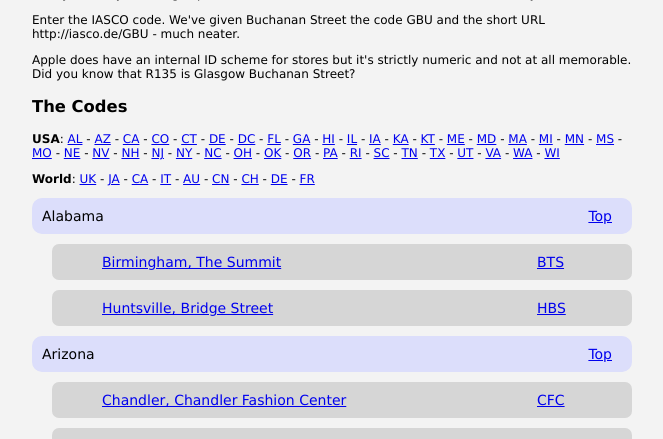
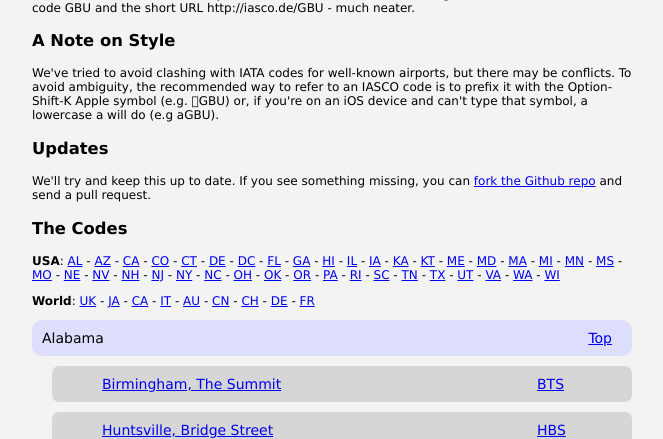
Before and after one commit to fspeirs/IASCO.de, a PHP site: page /?store=1 in a window 1280 px wide. Shown: the part 307-746 px from the top of the page, without its empty margins (308-971 px from the left). Run offline with PHP 8.4, Linux system fonts and the light colour scheme; some libraries are stand-ins or nearby versions.

Commit message:
Updated htaccess and added Github info.

```diff
--- a/src/index.php
+++ b/src/index.php
@@ -480,6 +480,8 @@ $sections = array(
 </head>
 <body>
 
+<a href="http://github.com/fspeirs/IASCO.de"><img style="position: absolute; top: 0; right: 0; border: 0;" src="http://s3.amazonaws.com/github/ribbons/forkme_right_red_aa0000.png" alt="Fork me on GitHub" /></a>
+
 <div id="content">
 <h1><a name="top">International Apple Store Codes</a></h1>
 <h3>A <a href="http://connectedflow.com">Connected Flow</a> Enterprise</h3>
@@ -489,12 +491,15 @@ $sections = array(
 
 <p>Inspired by the IATA standard for airports, IASCO provides a short three-letter code for every Apple Store in the world, and a short URL redirection service to link to that store.</p>
 
-<h3>Example</h3>
-<p>Take the Apple Store, Glasgow Buchanan Street. Any way you describe this store, it's still long-winded. The Apple URL is http://www.apple.com/uk/retail/buchananstreet which, at 45 characters, barely leaves you enough space to tweet about the number of white iPhone 4s they don't have.</p>
+<h3>Why?</h3>
+<p>Take the Apple Store, Glasgow Buchanan Street. Any way you describe this store, it's still long-winded. The Apple URL is 45 characters, which barely leaves you enough space to tweet about the number of white iPhone 4s they don't have.  Enter the IASCO. We've given Buchanan Street the code GBU and the short URL http://iasco.de/GBU - much neater.</p>
 
-<p>Enter the IASCO code. We've given Buchanan Street the code GBU and the short URL http://iasco.de/GBU - much neater.</p>
+<h3>A Note on Style</h3>
 
-<p>Apple does have an internal ID scheme for stores but it's strictly numeric and not at all memorable. Did you know that R135 is Glasgow Buchanan Street?</p>
+<p>We've tried to avoid clashing with IATA codes for well-known airports, but there may be conflicts. To avoid ambiguity, the recommended way to refer to an IASCO code is to prefix it with the Option-Shift-K Apple symbol (e.g. GBU) or, if you're on an iOS device and can't type that symbol, a lowercase a will do (e.g aGBU).</p>
+
+<h3>Updates</h3>
+<p>We'll try and keep this up to date. If you see something missing, you can <a href="http://github.com/fspeirs/IASCO.de">fork the Github repo</a> and send a pull request.</p>
 
 <h3>The Codes</h3>
 
@@ -514,7 +519,12 @@ $sections = array(
 			$url = $storearray['URL'];
 			$code = $storearray['code'];
 			$shorturl = "http://iasco.de/$code";
-			echo "<span class=\"location\"><a href=\"$url\">$location, $store</a></span><span class=\"shortcode\"><a href=\"$shorturl\">$code</a></span>";
+			echo "<span class=\"location\"><a href=\"$url\">$location";
+			if($store)
+			{
+				echo ", $store";
+			}
+			echo "</a></span><span class=\"shortcode\"><a href=\"$shorturl\">$code</a></span>";
 			echo "</div>\r";
 		}
 	}
```
Also changed, not shown: src/.htaccess.
